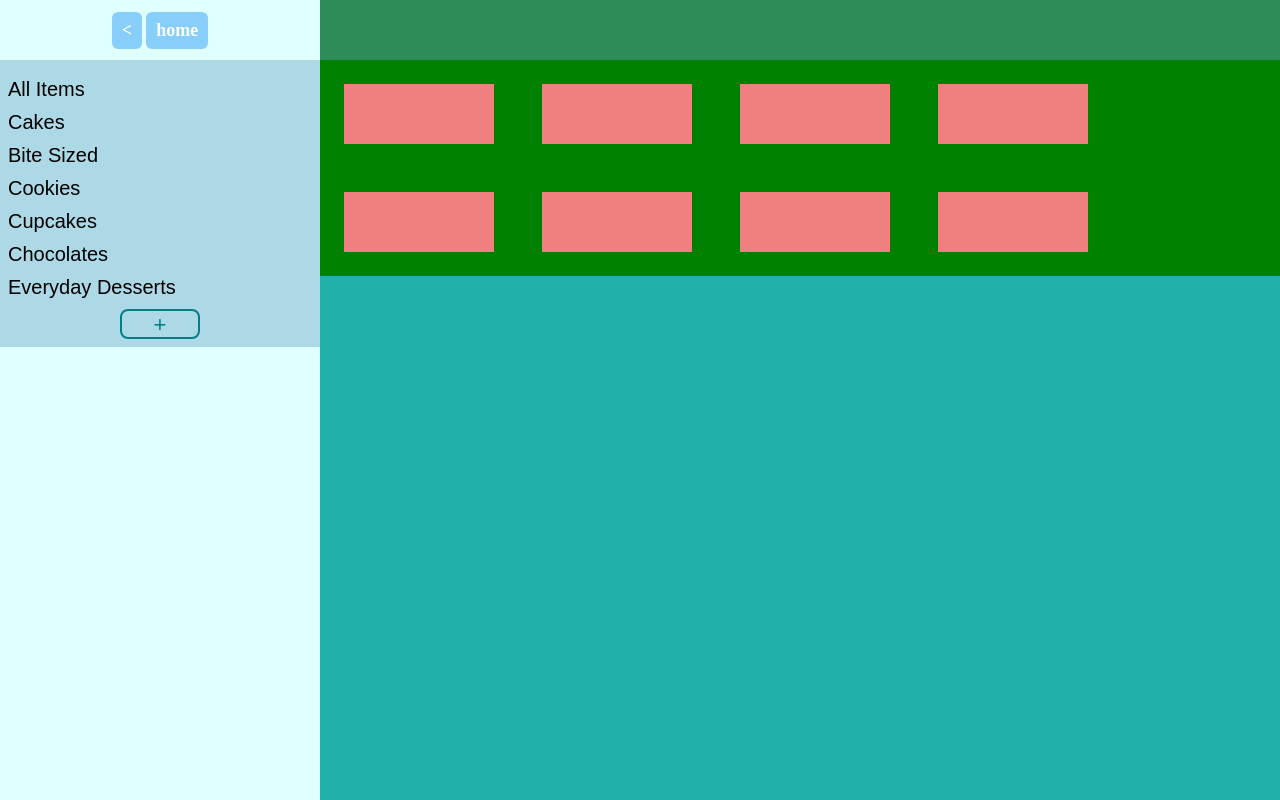
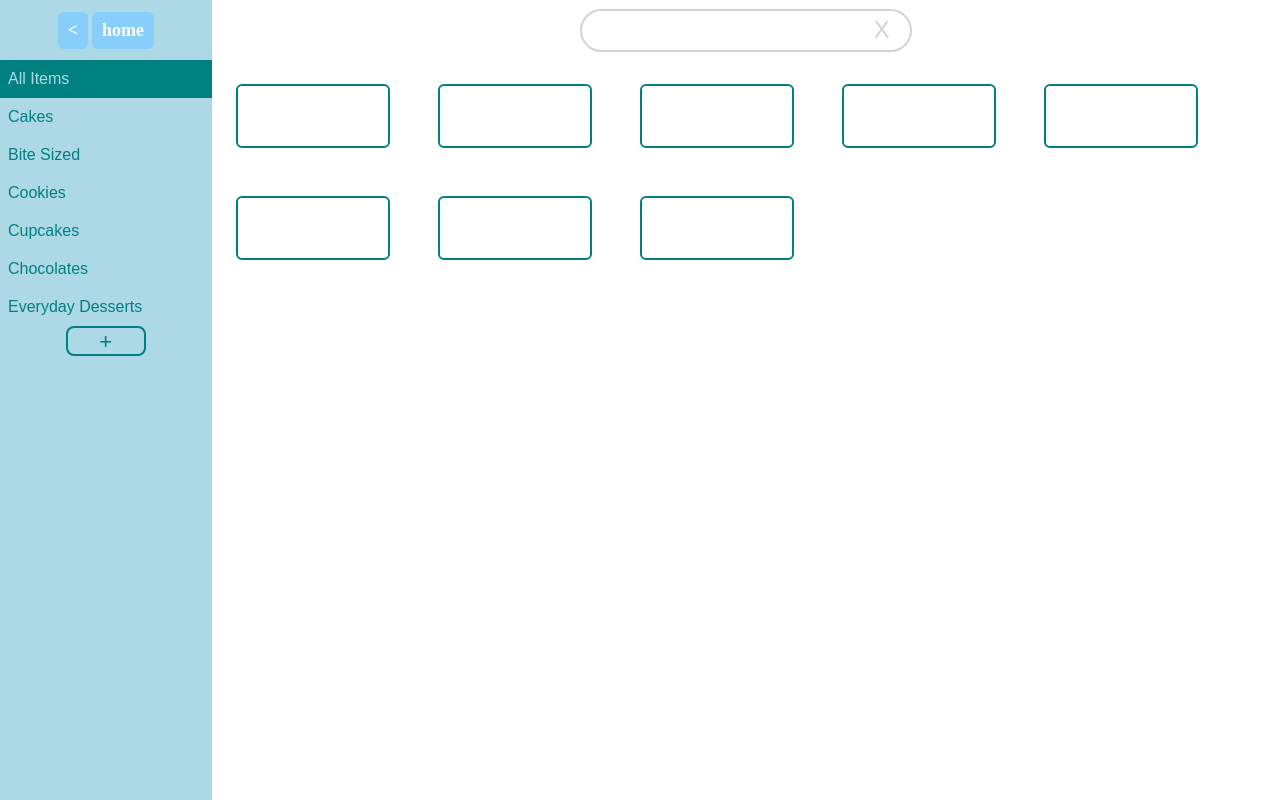
Before and after one commit to spkelly/bakerydb, a React app: page /menu in a window 1280 px wide. Built offline with nearby package versions, Linux system fonts and the light colour scheme.

Commit message:
more styling of menu page, and some minor linting

```diff
--- a/src/components/EditOrder.js
+++ b/src/components/EditOrder.js
@@ -1,35 +1,44 @@
-import React from 'react';
-import OrderForm from './OrderForm';
-import {getOrderById, updateOrder} from '../api';
-import {withRouter} from 'react-router-dom';
+import React from "react";
+import OrderForm from "./OrderForm";
+import { getOrderById, updateOrder } from "../api";
+import { withRouter } from "react-router-dom";
 
-class EditOrder extends OrderForm{
-  constructor(props){
+class EditOrder extends OrderForm {
+  constructor(props) {
     super(props);
   }
-  componentDidMount(){
+  componentDidMount() {
     let orderId = window.location.pathname.split("/")[3];
-    getOrderById(orderId).then(({customer,isTaxed, deliveryCharge, orderDate,orders, _id},)=>{
-      deliveryCharge = parseFloat(deliveryCharge);
-      this.setState({customer:{isTaxed:isTaxed, deliveryCharge:deliveryCharge.toFixed(2),date:new Date(orderDate).toISOString(),...customer},items:orders, _id:_id})
-    })
+    getOrderById(orderId).then(
+      ({ customer, isTaxed, deliveryCharge, orderDate, orders, _id }) => {
+        deliveryCharge = parseFloat(deliveryCharge);
+        this.setState({
+          customer: {
+            isTaxed: isTaxed,
+            deliveryCharge: deliveryCharge.toFixed(2),
+            date: new Date(orderDate).toISOString(),
+            ...customer
+          },
+          items: orders,
+          _id: _id
+        });
+      }
+    );
   }
 
-  submitForm(){
+  submitForm() {
     let order = this.state;
     order.isTaxed = this.state.customer.isTaxed;
-    order.deliveryCharge = this.state.customer.deliveryCharge
+    order.deliveryCharge = this.state.customer.deliveryCharge;
 
     delete order.customer.deliveryCharge;
     delete order.customer.isTaxed;
-    let test = updateOrder(order).then(redirectPath=>{
-      if(redirectPath);
-      this.props.history.push('/order/'+redirectPath)
+    let test = updateOrder(order).then(orderId => {
+      if (orderId);
+      this.props.history.push("/order/" + orderId);
       // console.log('here here',response);
-    })
+    });
   }
 }
 
-
-
 export default withRouter(EditOrder);
--- a/src/components/Menu.js
+++ b/src/components/Menu.js
@@ -50,7 +50,7 @@ const MenuCatagories = ({ categories, handleAdd }) => {
   });
 
   return (<section className="menu-categories">
-   <div className="category-list-item"><h2 className="heading__secondary">
+   <div className="category-list-item category-list-item-active"><h2 className="heading__secondary">
        All Items
     </h2></div>
   {categoryList}
@@ -61,7 +61,12 @@ const MenuCatagories = ({ categories, handleAdd }) => {
 };
 
 const MenuFilterBar = () => {
-  return <div className="menu-filter-bar"></div>;
+  return <div className="menu-filter-bar">
+    <div className="control-wrapper">
+      <input className="filter-search" />
+      <span className="clear-button">X</span>
+    </div>
+  </div>;
 };
 
 const MenuItemsContainer = ({items}) => {
--- a/src/components/OrderForm.js
+++ b/src/components/OrderForm.js
@@ -50,7 +50,7 @@ class OrderForm extends Component {
 
   handleChange(e, attr){
     let value = e.target.value;
-    console.log("whats about to change: ",typeof(value))
+    console.log("whats about",typeof(value))
     this.setState({customer:{...this.state.customer,[attr]:value,}})
   }
 
--- a/src/main.scss
+++ b/src/main.scss
@@ -57,8 +57,7 @@ h2{
     &-name{
       font-size: 16px;
     }
-    &-number{
-    }
+
     &-notes{
       margin-top: 6px;
       margin-left: 14px;
@@ -79,17 +78,8 @@ input{
   margin-bottom: 14px;
 }
 
-.heading__primary {
-}
 
-.heading__secondary {
-}
 
-.heading__secondary {
-}
-
-.button {
-}
 
 .button__container {
   width: 80%;
@@ -98,11 +88,8 @@ input{
   display: flex;
 }
 
-.search-bar {
-}
 
-.form {
-}
+
 
 .nav__holder {
   display: flex;
@@ -234,9 +221,6 @@ input{
     min-width: 200px;
   }
 
-  &__qty{
-
-  }
   &__info{
     min-width: 120px;
     width: 120px;
@@ -316,9 +300,6 @@ input{
     padding: 6px 8px;
     border: 2px solid lightskyblue;
   }
-  &__content-no-border{
-
-  }
 }
 
 .flex{
@@ -332,6 +313,45 @@ input{
   }
 }
 
+.menu-filter-bar{
+
+}
+
+.control-wrapper{
+  position: relative;
+  margin: 0 auto;
+  width: 600px;
+  height: 100%;
+  display: flex;
+  align-items: center;
+  justify-content: center;
+}
+
+.clear-button{
+  font-family: sans-serif;
+  font-size: 24px;
+  font-weight: 100;
+  color: lightgray;
+  position: absolute;
+  right: 156px;
+  cursor: pointer;
+}
+
+.filter-search{
+  padding: 8px;
+  padding-left: 20px;
+  font-size: 20px;
+  line-height: 20px;
+  width: 300px;
+  border-radius:10rem;
+  outline: none;
+  border: 2px solid lightgrey;
+  transition: all .2s ease;
+  &:focus{
+    border-color: teal;
+  }
+}
+
 .temp-nav-holder{
   height: 60px;
   display: flex;
@@ -340,13 +360,17 @@ input{
 }
 
 
+
+
 .menu{
   display:flex;
 
   &__sidebar{
     height: 100vh;
-    min-width: calc(calc(100% / 12) *3);
-    background-color:lightcyan;
+    width: calc(calc(100% / 12) *3);
+    background-color: lightblue;
+    min-width: 180px;
+    max-width: 240px;
   }
 
   &__main{
@@ -356,22 +380,21 @@ input{
       display: none;
     }
     overflow-y: scroll;
-    background-color: lightseagreen;
+
   }
 
   &-filter-bar{
     height: 60px;
-    background-color: seagreen;
   }
 
   &-categories{
     background-color: lightblue;
-    padding: 8px 0;
+    padding-bottom: 18px;
   }
 
   &-items{
     display: flex;
-    background-color: green;
+
     flex-wrap: wrap;
 
   }
@@ -380,19 +403,39 @@ input{
     margin: 24px 24px;
     height: 60px;
     width: 150px;
-    background-color: lightcoral;
+    border: 2px solid teal;
+    border-radius: 6px;
   }
 }
 
 .category-list-item{
-  margin: 10px 0;
+  cursor: pointer;
+  padding: 10px 0;
   padding-left: 8px;
   font-family: sans-serif;
+  transition: all .1s ease;
+  &:hover{
+    background-color: teal;
+    .heading__secondary{
+      color: lightblue;
+    }
+  }
 }
 
+.category-list-item-active{
+
+  .heading__secondary{
+    color: lightblue;
+  }
+  background-color: teal;
+}
+
+
 .heading__secondary{
-  font-weight: 500;
-  font-size: 20px;
+  color: teal;
+  font-weight: lighter;
+  font-size: 16px;
+  transition: all .1s ease;
 }
 
 .menu__btn{
```
